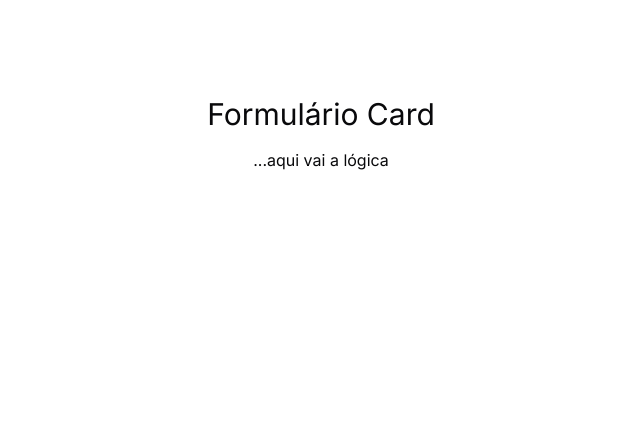
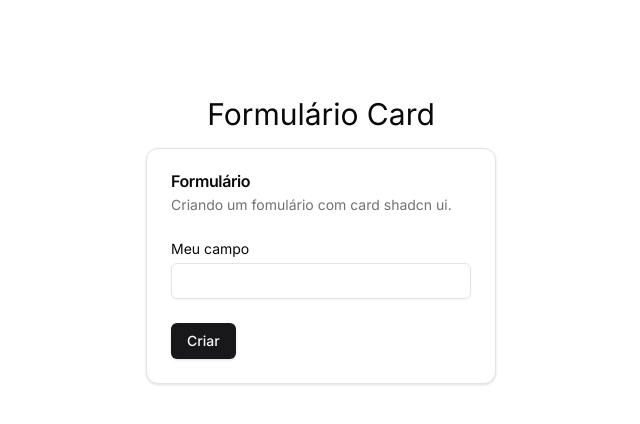
Before and after one commit to dionebatistap/estudo-forms, a Next.js app: page /formulario-card in a window 1280 px wide. Shown: the top 424 px of the page, without its empty margins (319-959 px from the left). Built offline with nearby package versions, Linux system fonts and the light colour scheme.

Commit message:
logica react-hook-form
- fomulario comcard com lógica de dados

- fomulario sem card com lógica de dados

```diff
--- a/src/app/layout.tsx
+++ b/src/app/layout.tsx
@@ -5,7 +5,7 @@ import "./globals.css";
 const inter = Inter({ subsets: ["latin"] });
 
 export const metadata: Metadata = {
-  title: "Create Next App",
+  title: "Estudo Forms",
   description: "Generated by create next app",
 };
 
--- a/src/components/pages/formularios/form-card/form-card.tsx
+++ b/src/components/pages/formularios/form-card/form-card.tsx
@@ -1,3 +1,51 @@
+"use client";
+import { Button } from "@/components/ui/button";
+import {
+  Card,
+  CardContent,
+  CardDescription,
+  CardFooter,
+  CardHeader,
+  CardTitle,
+} from "@/components/ui/card";
+import { Inputfield } from "@/components/ui/input/field";
+import { FormProvider, useForm } from "react-hook-form";
+
+type ComponenteFormCardData = { campocard: string };
+
+const onSubmit = (data: ComponenteFormCardData) => {
+  console.log(data);
+};
+
 export const ComponenteFormCard = () => {
-  return "...aqui vai a lógica";
+  const defaultValues: ComponenteFormCardData = {
+    campocard: "",
+  };
+
+  const methods = useForm<ComponenteFormCardData>({ defaultValues });
+
+  return (
+    <Card className="w-[350px]">
+      <CardHeader>
+        <CardTitle>Formulário</CardTitle>
+        <CardDescription>
+          Criando um fomulário com card shadcn ui.
+        </CardDescription>
+      </CardHeader>
+      <FormProvider {...methods}>
+        <form onSubmit={methods.handleSubmit(onSubmit)}>
+          <CardContent>
+            <div className="grid w-full items-center gap-4">
+              <div className="flex flex-col space-y-1.5">
+                <Inputfield label="Meu campo" name="campocard" />
+              </div>
+            </div>
+          </CardContent>
+          <CardFooter className="flex justify-between">
+            <Button>Criar</Button>
+          </CardFooter>
+        </form>
+      </FormProvider>
+    </Card>
+  );
 };
--- a/src/components/pages/formularios/form-no-lib/form-no-lib.tsx
+++ b/src/components/pages/formularios/form-no-lib/form-no-lib.tsx
@@ -1,3 +1,38 @@
+"use client";
+import { Button } from "@/components/ui/button";
+import { Inputfield } from "@/components/ui/input/field";
+import { FormProvider, useForm } from "react-hook-form";
+
+type ComponenteFormSemLibProps = {
+  campo_one: string;
+  campo_two: string;
+};
+
+const onSubmit = (data: ComponenteFormSemLibProps) => {
+  console.log(data);
+};
+
 export const ComponenteFormSemLib = () => {
-  return "...aqui vai a lógica formulário sem libs";
+  const defaultValues: ComponenteFormSemLibProps = {
+    campo_one: "default_one",
+    campo_two: "default_two",
+  };
+
+  const methods = useForm<ComponenteFormSemLibProps>({ defaultValues });
+
+  return (
+    <div className="w-[350px]">
+      <FormProvider {...methods}>
+        <form onSubmit={methods.handleSubmit(onSubmit)}>
+          <div className="grid w-full items-center gap-4">
+            <Inputfield label="Campo One" name="campo_one" />
+            <Inputfield label="Campo Two" name="campo_two" />
+            <Button type="submit" className="w-max mt-6 ml-auto">
+              Criar
+            </Button>
+          </div>
+        </form>
+      </FormProvider>
+    </div>
+  );
 };
--- /dev/null
+++ b/src/components/ui/input/field.tsx
@@ -0,0 +1,25 @@
+import { ComponentProps } from "react";
+import { Input } from ".";
+import { Controller, useFormContext } from "react-hook-form";
+import { FieldWrapper } from "./input-field-wrapper";
+
+type InputfieldProps = ComponentProps<typeof Input> & {
+  label: string;
+  name: string;
+};
+
+export const Inputfield = ({ label, name, ...props }: InputfieldProps) => {
+  const { control } = useFormContext();
+
+  return (
+    <Controller
+      control={control}
+      name={name}
+      render={({ field }) => (
+        <FieldWrapper label={label}>
+          <Input {...field} {...props} />
+        </FieldWrapper>
+      )}
+    />
+  );
+};
--- /dev/null
+++ b/src/components/ui/input/input-field-wrapper.tsx
@@ -0,0 +1,16 @@
+import { Label } from "@radix-ui/react-label";
+import { ReactNode } from "react";
+
+type FieldWrapperProps = {
+  label: string;
+  children: ReactNode;
+};
+
+export const FieldWrapper = ({ label, children }: FieldWrapperProps) => {
+  return (
+    <div className="flex flex-col gap-1">
+      <Label className="text-sm">{label}</Label>
+      {children}
+    </div>
+  );
+};
```
Also changed, not shown: src/components/ui/input/index.tsx (renamed from src/components/ui/input.tsx).
